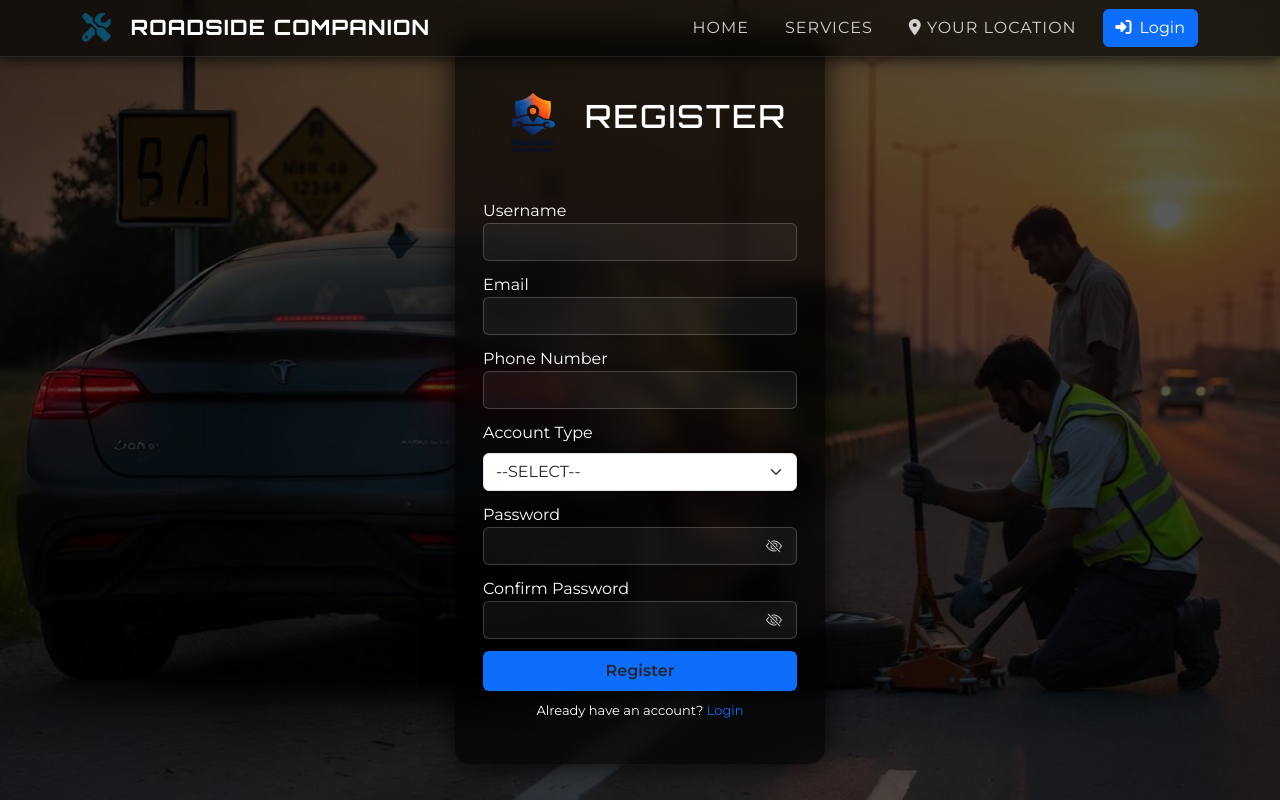
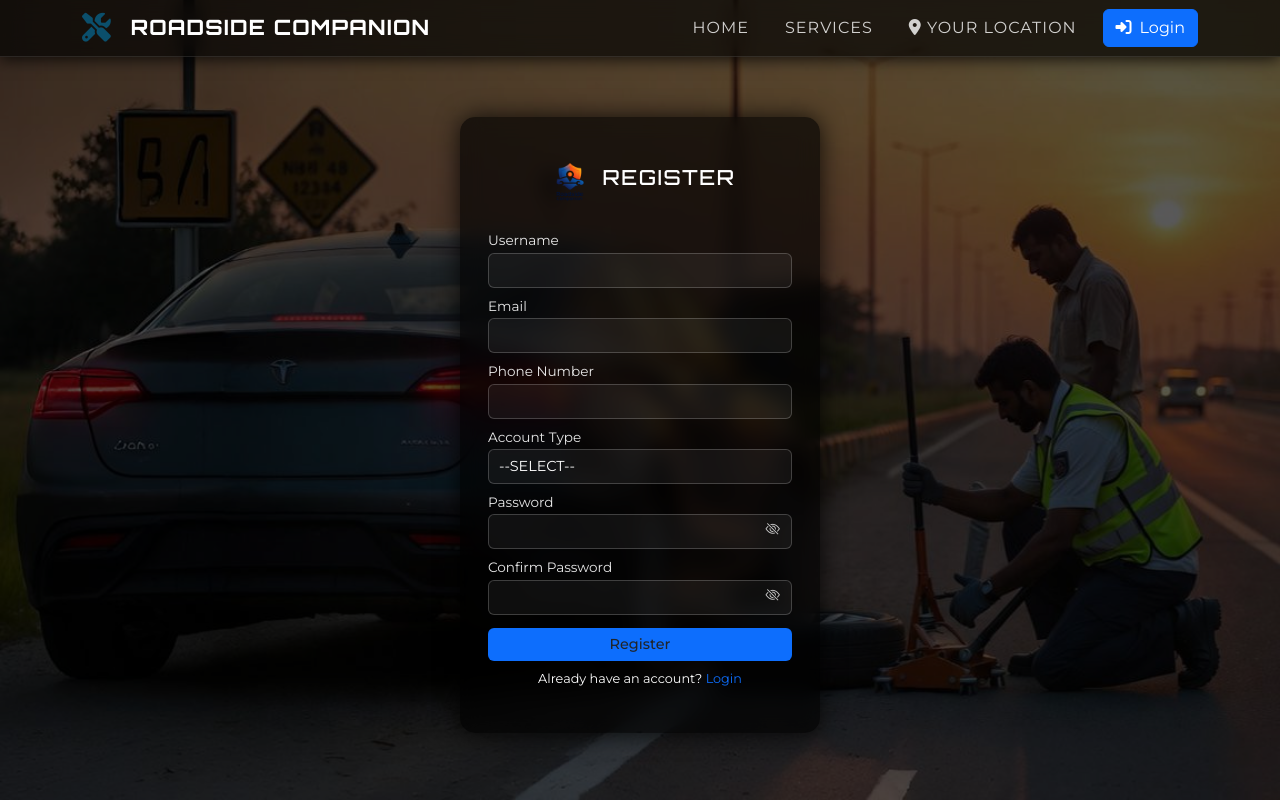
Before and after one commit to Siba2004/Roadside-Companion, a PHP site: page /register.php in a window 1280 px wide. Run offline with PHP 8.4, Linux system fonts and the light colour scheme.

Commit message:
Register Page Fixed

```diff
--- a/MainModule/register.php
+++ b/MainModule/register.php
@@ -34,169 +34,240 @@ if($_SERVER['REQUEST_METHOD']=='POST'){
         <!-- Bootstrap Icons -->
         <link rel="stylesheet" href="https://cdn.jsdelivr.net/npm/bootstrap-icons@1.11.1/font/bootstrap-icons.css">
         <style>
-
-            body{
-                height:100vh;
-                margin:0;
-                font-family:'Poppins',sans-serif;
-
-                background-image:url('pic/register_bg.jpeg');
-                background-size:cover;
-                background-position:center;
-                background-repeat:no-repeat;
-                background-attachment:fixed;
-
-                display:flex;
-                justify-content:center;
-                align-items:center;
-                position:relative;
+        body {
+                height: 100vh;
+                margin: 0;
+                font-family: 'Poppins', sans-serif;
+                background-image: url('pic/register_bg.jpeg');
+                background-size: cover;
+                background-position: center;
+                background-repeat: no-repeat;
+                background-attachment: fixed;
+                display: flex;
+                justify-content: center;
+                align-items: center;
+                position: relative;
+                padding-top: 70px; /* Accounts for fixed navbar */
+                padding-bottom: 20px;
+                min-height: 100vh;
+                overflow-y: auto; /* Allows scrolling if needed */
             }
 
             /* Dark overlay */
-            body::before{
-                content:"";
-                position:absolute;
-                top:0;
-                left:0;
-                width:100%;
-                height:100%;
-                background:rgba(0,0,0,0.65);
-                z-index:0;
+            body::before {
+                content: "";
+                position: fixed; /* Changed to fixed to cover entire viewport */
+                top: 0;
+                left: 0;
+                width: 100%;
+                height: 100%;
+                background: rgba(0,0,0,0.65);
+                z-index: 0;
             }
 
-            .register-header{
-                display:flex;
-                align-items:center;
-                justify-content:center;
-                gap:12px;
-                margin-bottom:15px;
+            .register-header {
+                display: flex;
+                align-items: center;
+                justify-content: center;
+                gap: 8px; /* Reduced gap */
+                margin-bottom: 10px; /* Reduced margin */
             }
 
-            .register-header img{
-                width:80px;
+            .register-header img {
+                width: 50px; /* Smaller logo */
             }
 
-            .register-header h2{
-                font-family:'Orbitron',sans-serif;
-                margin:0;
-                letter-spacing:5px;
+            .register-header h2 {
+                font-family: 'Orbitron', sans-serif;
+                margin: 0;
+                letter-spacing: 3px; /* Reduced letter spacing */
+                font-size: 1.5rem; /* Smaller font */
             }
 
-
-            /* Register box (smaller) */
-            .register-box{
-                position:relative;
-                width:370px;
-                padding:28px;
-                border-radius:15px;
-                background:rgba(0,0,0,0.65);
-                backdrop-filter:blur(10px);
-                color:white;
-                text-align:center;
-                box-shadow:0 0 30px rgba(0,0,0,0.8);
-                animation:fadeIn 1.5s ease;
+            /* Register box - smaller size */
+            .register-box {
+                position: relative;
+                width: 360px; /* Reduced from 370px */
+                padding: 28px; /* Reduced padding */
+                border-radius: 15px; /* Slightly smaller radius */
+                background: rgba(0,0,0,0.65);
+                backdrop-filter: blur(10px);
+                color: white;
+                text-align: center;
+                box-shadow: 0 0 25px rgba(0,0,0,0.8);
+                animation: fadeIn 1.5s ease;
+                z-index: 1;
+                margin: 15px auto; /* Auto margins for centering */
             }
 
-            /* Logo smaller */
-            .logo img{
-                width:90px;
-                margin-bottom:5px;
-                animation:float 3s ease-in-out infinite;
+            /* Even smaller logo in the box */
+            .logo img {
+                width: 70px; /* Smaller logo */
+                margin-bottom: 3px;
+                animation: float 3s ease-in-out infinite;
             }
 
             /* Heading */
-            .register-box h2{
-                font-family:'Orbitron',sans-serif;
-                margin-bottom:15px;
-                letter-spacing:2px;
+            .register-box h2 {
+                font-family: 'Orbitron', sans-serif;
+                margin-bottom: 10px; /* Reduced margin */
+                letter-spacing: 1.5px; /* Reduced letter spacing */
+                font-size: 1.3rem; /* Smaller font */
             }
 
-            /* Input fields */
-            .form-control{
-                background:rgba(255,255,255,0.05);
-                border:1px solid rgba(255,255,255,0.2);
-                color:white;
-                height:38px;
+            /* Input fields - more compact */
+            .form-control {
+                background: rgba(255,255,255,0.05);
+                border: 1px solid rgba(255,255,255,0.2);
+                color: white;
+                height: 35px; /* Reduced height */
+                font-size: 0.9rem; /* Smaller font */
+                padding: 5px 10px; /* Adjusted padding */
             }
 
-            .form-control:focus{
-                background:rgba(255,255,255,0.05);
-                border-color:#0d6efd;
-                box-shadow:0 0 8px #0d6efd;
-                color:white;
+            .form-control:focus {
+                background: rgba(255,255,255,0.05);
+                border-color: #0d6efd;
+                box-shadow: 0 0 6px #0d6efd;
+                color: white;
+            }
+
+            /* Labels - smaller */
+            .form-label, label {
+                font-size: 0.85rem;
+                margin-bottom: 2px;
+                font-weight: 400;
+                color: rgba(255,255,255,0.9);
+            }
+
+            /* Reduce spacing between form groups */
+            .mb-3 {
+                margin-bottom: 8px !important; /* Reduced from 12px */
             }
 
             /* Password box */
-            .password-box{
-                position:relative;
+            .password-box {
+                position: relative;
             }
 
-            .password-box input{
-                padding-right:40px;
+            .password-box input {
+                padding-right: 35px;
+                height: 35px;
             }
 
-            .password-box i{
-                position:absolute;
-                right:15px;
-                top:70%;
-                transform:translateY(-50%);
-                cursor:pointer;
-                color:#ccc;
+            .password-box i {
+                position: absolute;
+                right: 12px;
+                top: 65%;
+                transform: translateY(-50%);
+                cursor: pointer;
+                color: #ccc;
+                font-size: 0.9rem;
             }
 
-            /* Reduce spacing */
-            .mb-3{
-                margin-bottom:12px !important;
+            /* Select dropdown */
+            .form-select {
+                background: rgba(255,255,255,0.05);
+                border: 1px solid rgba(255,255,255,0.2);
+                color: white;
+                height: 35px;
+                font-size: 0.9rem;
+                padding: 5px 10px;
             }
 
-            /* Button */
-            .btn-blue{
-                background:#0d6efd;
-                border:none;
-                font-weight:600;
-                transition:0.3s;
-                padding:8px;
+            .form-select option {
+                background: #333;
+                color: white;
             }
 
-            .btn-blue:hover{
-                background:#0b5ed7;
-                box-shadow:0 0 15px #0d6efd;
-                transform:scale(1.05);
+            /* Button - smaller */
+            .btn-blue {
+                background: #0d6efd;
+                border: none;
+                font-weight: 500;
+                transition: 0.3s;
+                padding: 6px; /* Reduced padding */
+                font-size: 0.9rem; /* Smaller font */
+                margin-top: 5px;
             }
 
-            /* Links */
-            .links{
-                margin-top:10px;
-                font-size:13px;
+            .btn-blue:hover {
+                background: #0b5ed7;
+                box-shadow: 0 0 12px #0d6efd;
+                transform: scale(1.02);
             }
 
-            .links a{
-                color:#0d6efd;
-                text-decoration:none;
+            /* Links - smaller */
+            .links {
+                margin-top: 8px; /* Reduced margin */
+                font-size: 0.8rem; /* Smaller font */
+                    }
+
+                    .links a {
+                        color: #0d6efd;
+                        text-decoration: none;
+                    }
+
+                    .links a:hover {
+                        text-decoration: underline;
+                    }
+
+                    /* Error message small */
+                    .error {
+                        font-size: 0.7rem;
+                        color: #ff6b6b;
+                        display: block;
+                        margin-top: 2px;
+                    }
+
+                    /* Responsive for smaller screens */
+                    @media (max-width: 576px) {
+                        body {
+                            padding-top: 60px;
+                            padding-bottom: 10px;
+                            align-items: flex-start;
+                        }
+
+                        .register-box {
+                            width: 280px; /* Even smaller on mobile */
+                    padding: 15px;
+                    margin: 10px auto;
+                }
+
+                .register-header img {
+                    width: 40px;
+                }
+
+                .register-header h2 {
+                    font-size: 1.2rem;
+                }
             }
 
-            .links a:hover{
-                text-decoration:underline;
+            /* For medium screens */
+            @media (min-width: 768px) and (max-height: 700px) {
+                .register-box {
+                    transform: scale(0.95); /* Slightly smaller on shorter screens */
+                }
             }
 
             /* Animations */
-
-            @keyframes float{
-                0%{transform:translateY(0px);}
-                50%{transform:translateY(-8px);}
-                100%{transform:translateY(0px);}
+            @keyframes float {
+                0% { transform: translateY(0px); }
+                50% { transform: translateY(-5px); }
+                100% { transform: translateY(0px); }
             }
 
-            @keyframes fadeIn{
-                from{
-                    opacity:0;
-                    transform:translateY(30px);
+            @keyframes fadeIn {
+                from {
+                    opacity: 0;
+                    transform: translateY(20px);
                 }
-                to{
-                    opacity:1;
-                    transform:translateY(0);
+                to {
+                    opacity: 1;
+                    transform: translateY(0);
                 }
             }
+
         </style>
     </head>
     <body>
```
